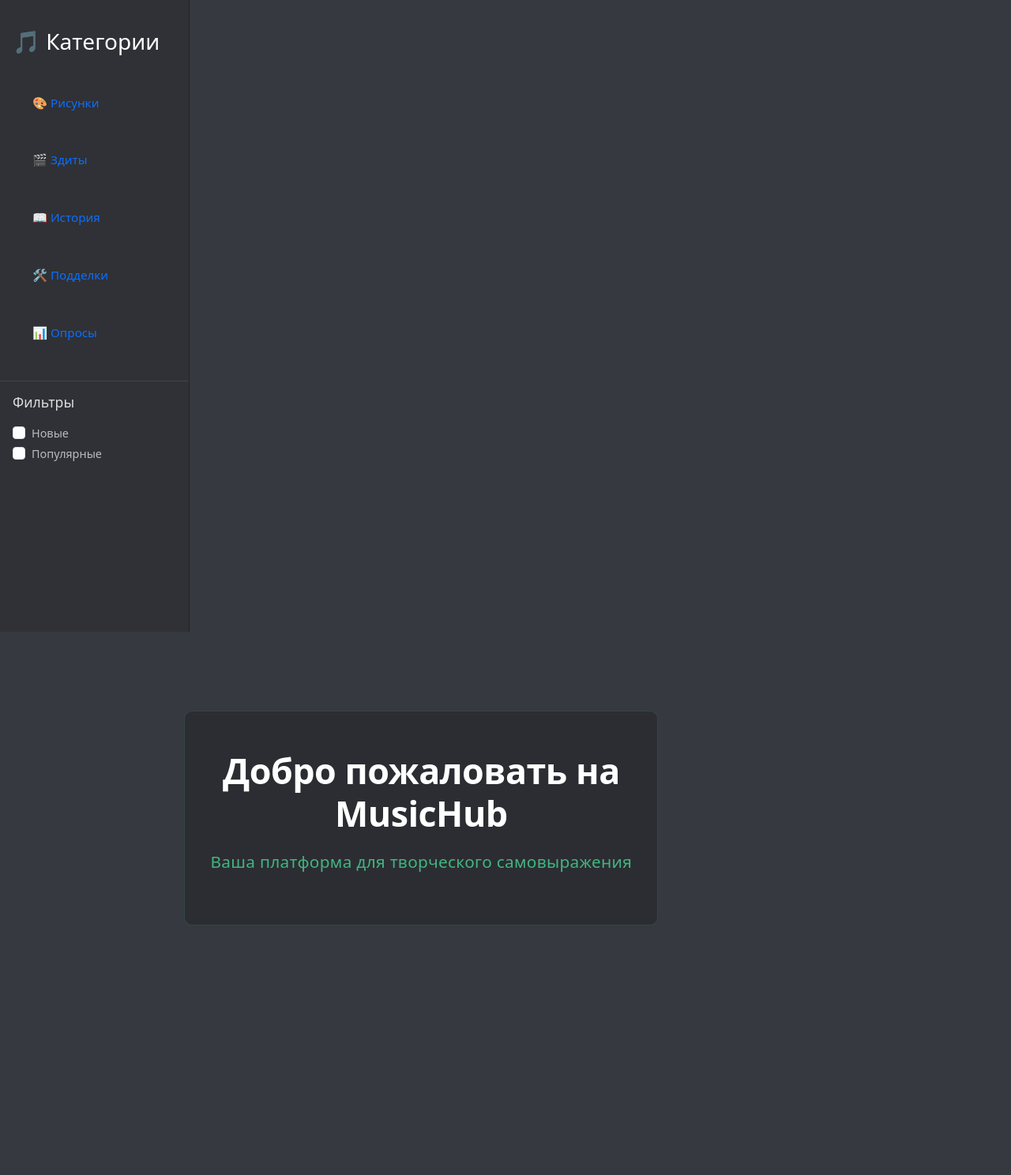
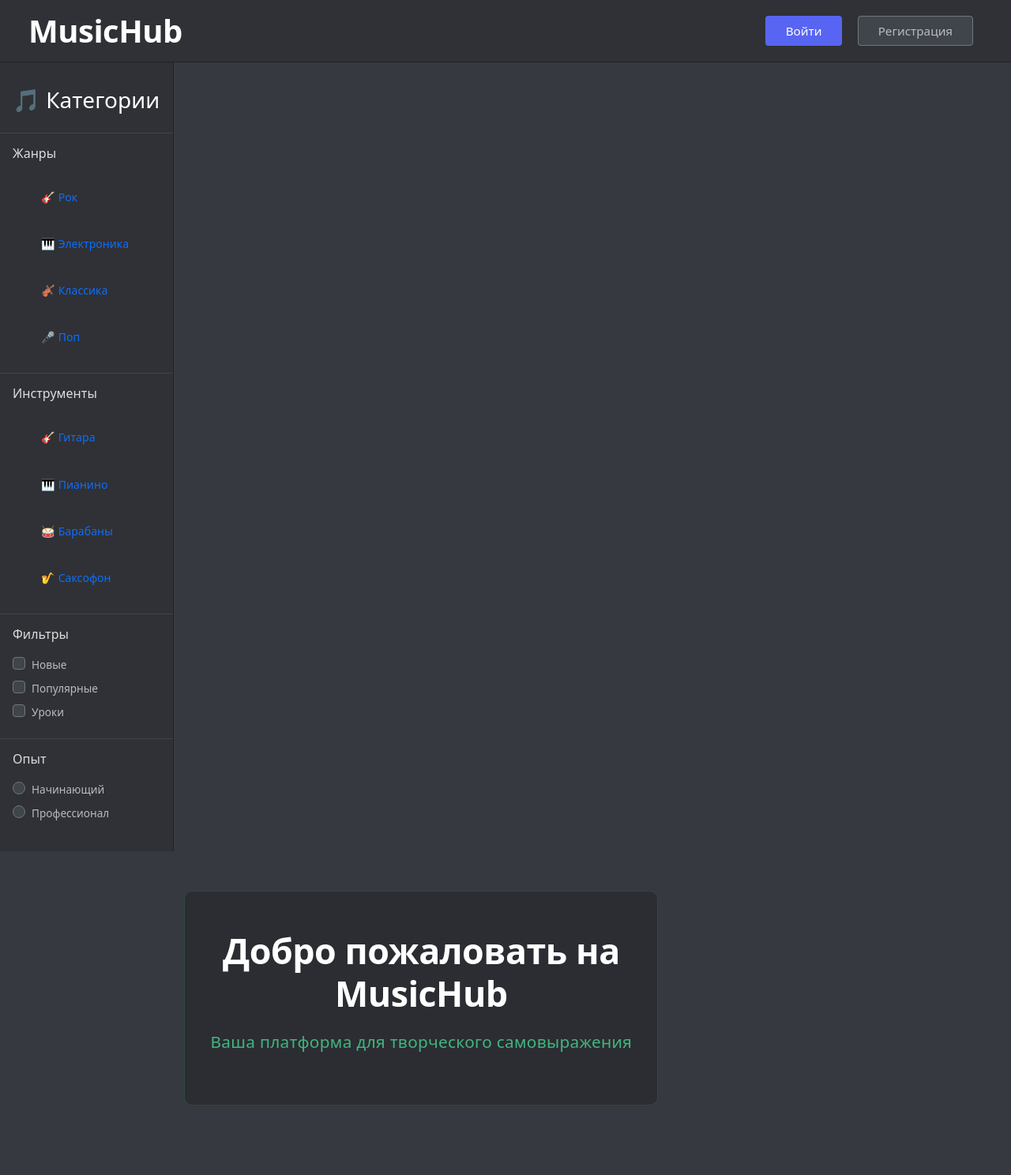
Before and after one commit to K0TOFEY/MusicHub, a Flask app: page / in a window 1280 px wide. Shown: the whole page at 79% size. Before the commit the page ends 1172 px from the top, so only its background shows below. Run offline with Flask 3, Linux system fonts and the light colour scheme.

Commit message:
Базовая страница доделана окончательно (возможны вправки по категориям)

```diff
--- a/app/static/css/style.css
+++ b/app/static/css/style.css
@@ -1,25 +1,39 @@
-/* style.css */
-/* Основные цвета Discord */
+/* Основные стили */
 .discord-theme {
     background-color: #36393f;
     min-height: 100vh;
 }
 
+/* Шапка */
+.main-header {
+    background-color: #2f3136;
+    border-bottom: 1px solid #202225;
+    padding: 15px 0;
+}
+
+.site-title {
+    color: #ffffff;
+    font-size: 2.5rem;
+    font-weight: 700;
+    letter-spacing: -0.5px;
+}
+
+/* Боковая панель */
 .sidebar {
     background-color: #2f3136;
+    width: 220px;
     min-height: 100vh;
-    width: 240px;
     border-right: 1px solid #202225;
-    padding: 20px 0;
+    padding: 15px 0;
 }
 
 .channel {
     color: #b9bbbe;
-    padding: 12px 25px;
-    margin: 5px 0;
+    padding: 8px 20px;
+    margin: 3px 0;
+    font-size: 0.88rem;
+    border-radius: 4px;
     transition: 0.3s;
-    border-radius: 4px;
-    font-size: 0.95rem;
 }
 
 .channel:hover {
@@ -28,9 +42,43 @@
     cursor: pointer;
 }
 
-/* Welcome-блок */
+/* Секции фильтров */
+.filters-section {
+    padding: 15px 20px;
+    border-top: 1px solid #40444b;
+}
+
+.filters-section h4 {
+    color: #dcddde !important;
+    font-size: 1rem;
+    font-weight: 500;
+    margin-bottom: 12px;
+}
+
+/* Элементы форм */
+.form-check {
+    margin-bottom: 6px;
+}
+
+.form-check-label {
+    color: #b9bbbe !important;
+    font-size: 0.85rem;
+}
+
+.form-check-input {
+    background-color: #40444b;
+    border-color: #72767d;
+    margin-top: 3px;
+}
+
+.form-check-input:checked {
+    background-color: #5865f2;
+    border-color: #5865f2;
+}
+
+/* Приветственный блок */
 .welcome-header {
-    margin: 100px auto 40px;
+    margin: 50px auto 40px;
     max-width: 600px;
     padding: 30px;
     background: rgba(0, 0, 0, 0.2);
@@ -53,42 +101,58 @@
     font-weight: 300;
 }
 
-/* Фильтры */
-.filters-section {
-    border-top: 1px solid #40444b;
-    padding: 20px 25px;
+/* Кнопки авторизации */
+.auth-btn {
+    padding: 8px 25px;
+    border-radius: 4px;
+    font-size: 0.95rem;
+    text-decoration: none;
+    transition: all 0.3s ease;
+    margin-left: 15px;
+    border: 1px solid transparent;
 }
 
-.filters-section h4 {
-    color: #dcddde !important;
-    font-size: 1.1rem;
-    font-weight: 500;
-    margin-bottom: 15px;
+.login-btn {
+    background-color: #5865f2;
+    color: white !important;
 }
 
-.form-check-label {
-    color: #b9bbbe !important;
-    font-size: 0.9rem;
+.login-btn:hover {
+    background-color: #4752c4;
 }
 
-/* Иконки категорий */
-.nav-link::before {
-    margin-right: 12px;
-    font-size: 1.1em;
+.register-btn {
+    background-color: #40444b;
+    color: #b9bbbe !important;
+    border-color: #72767d;
+}
+
+.register-btn:hover {
+    background-color: #36393f;
+    border-color: #b9bbbe;
 }
 
 /* Адаптивность */
 @media (max-width: 768px) {
+    .sidebar {
+        width: 200px;
+        padding: 10px 0;
+    }
+
     .welcome-title {
         font-size: 2.2rem;
     }
 
-    .sidebar {
-        width: 200px;
-        padding: 15px 0;
+    .site-title {
+        font-size: 1.8rem;
+    }
+
+    .auth-btn {
+        padding: 6px 15px;
+        margin-left: 10px;
     }
 
     .channel {
-        padding: 10px 20px;
+        padding: 6px 15px;
     }
 }
--- a/app/templates/base.html
+++ b/app/templates/base.html
@@ -10,6 +10,25 @@
     <link rel="stylesheet" href="{{ url_for('static', filename='css/style.css') }}">
 </head>
 <body class="discord-theme">
+    <header class="main-header">
+    <div class="container-fluid">
+        <div class="row align-items-center">
+            <!-- Левая часть с логотипом -->
+            <div class="col-md-6">
+                <div class="d-flex align-items-center ps-4">
+                    <h1 class="site-title mb-0">MusicHub</h1>
+                </div>
+            </div>
+
+            <!-- Правая часть с кнопками -->
+            <div class="col-md-6 text-end pe-5">
+                <a href="#" class="auth-btn login-btn">Войти</a>
+                <a href="#" class="auth-btn register-btn">Регистрация</a>
+            </div>
+        </div>
+    </div>
+    </header>
+
     <div class="container-fluid">
         <div class="row">
             <!-- Левая панель (категории и фильтры) -->
@@ -17,34 +36,72 @@
     <div class="sidebar-header p-3">
         <h3 class="text-white">🎵 Категории</h3>
     </div>
+
+    <!-- Музыкальные жанры -->
+    <div class="filters-section p-3">
+        <h4 class="text-white mb-3">Жанры</h4>
         <ul class="nav flex-column">
             <li class="nav-item channel">
-                        <span class="nav-link">🎨 Рисунки</span>
+                <span class="nav-link">🎸 Рок</span>
             </li>
             <li class="nav-item channel">
-                        <span class="nav-link">🎬 Здиты</span>
+                <span class="nav-link">🎹 Электроника</span>
             </li>
             <li class="nav-item channel">
-                        <span class="nav-link">📖 История</span>
+                <span class="nav-link">🎻 Классика</span>
             </li>
             <li class="nav-item channel">
-                        <span class="nav-link">🛠 Подделки</span>
+                <span class="nav-link">🎤 Поп</span>
+            </li>
+        </ul>
+    </div>
+
+    <!-- Инструменты -->
+    <div class="filters-section p-3">
+        <h4 class="text-white mb-3">Инструменты</h4>
+        <ul class="nav flex-column">
+            <li class="nav-item channel">
+                <span class="nav-link">🎸 Гитара</span>
             </li>
             <li class="nav-item channel">
-                        <span class="nav-link">📊 Опросы</span>
+                <span class="nav-link">🎹 Пианино</span>
+            </li>
+            <li class="nav-item channel">
+                <span class="nav-link">🥁 Барабаны</span>
+            </li>
+            <li class="nav-item channel">
+                <span class="nav-link">🎷 Саксофон</span>
             </li>
         </ul>
+    </div>
 
     <!-- Фильтры -->
-                <div class="filters-section p-3 mt-4">
+    <div class="filters-section p-3">
         <h4 class="text-white mb-3">Фильтры</h4>
         <div class="form-check text-white">
-                        <input class="form-check-input" type="checkbox" id="filter1">
-                        <label class="form-check-label" for="filter1">Новые</label>
+            <input class="form-check-input" type="checkbox" id="new">
+            <label class="form-check-label" for="new">Новые</label>
         </div>
         <div class="form-check text-white">
-                        <input class="form-check-input" type="checkbox" id="filter2">
-                        <label class="form-check-label" for="filter2">Популярные</label>
+            <input class="form-check-input" type="checkbox" id="popular">
+            <label class="form-check-label" for="popular">Популярные</label>
+        </div>
+        <div class="form-check text-white">
+            <input class="form-check-input" type="checkbox" id="lessons">
+            <label class="form-check-label" for="lessons">Уроки</label>
+        </div>
+    </div>
+
+    <!-- Уровень мастерства -->
+    <div class="filters-section p-3">
+        <h4 class="text-white mb-3">Опыт</h4>
+        <div class="form-check text-white">
+            <input class="form-check-input" type="radio" name="experience" id="beginner">
+            <label class="form-check-label" for="beginner">Начинающий</label>
+        </div>
+        <div class="form-check text-white">
+            <input class="form-check-input" type="radio" name="experience" id="pro">
+            <label class="form-check-label" for="pro">Профессионал</label>
         </div>
     </div>
     </nav>
```
Lines whose indentation alone changed are shown as unchanged.
